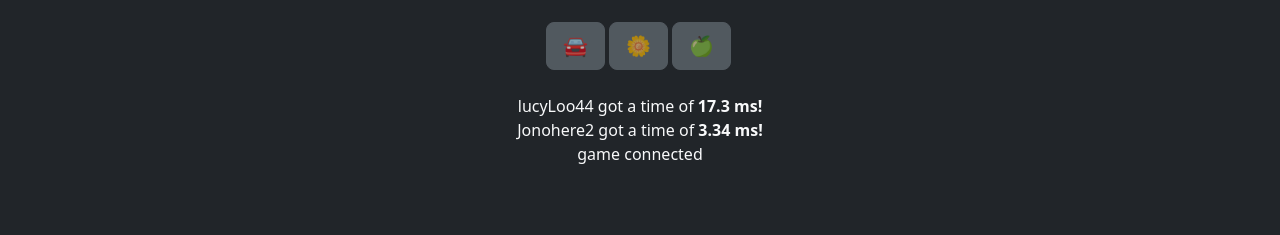
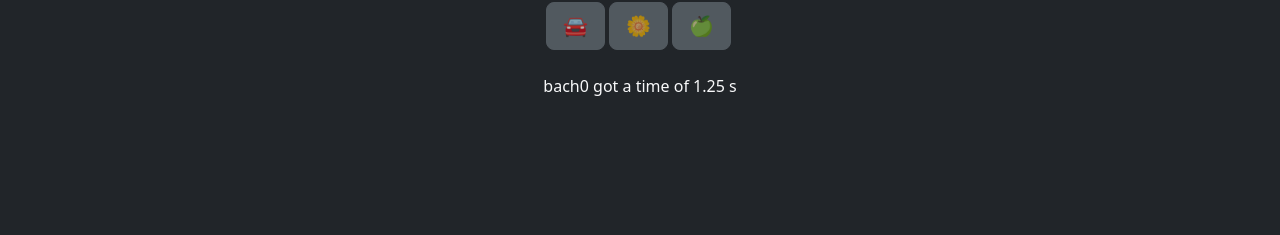
Before and after one commit to jakenef/speed-cola-game, a React (Vite) app: page /play in a window 1280 px wide. Shown: the part 531-766 px from the top of the page. Built offline with nearby package versions, Linux system fonts and the light colour scheme.

Commit message:
stub out websocket notifications of game updates

```diff
--- a/src/login/authenticated.jsx
+++ b/src/login/authenticated.jsx
@@ -13,7 +13,7 @@ export function Authenticated(props) {
 
   return (
     <div>
-      <div style={{ marginBottom: "2rem" }} className='playerName'>Username: {props.userName?.split('@')[0]}</div>
+      <h4 style={{ marginBottom: "2rem" }} className='playerName'>Player: {props.userName?.split('@')[0]}</h4>
       <Button variant='btn custom-button me-2' onClick={() => navigate('/play')}>
         Play
       </Button>
--- /dev/null
+++ b/src/play/gameNotifier.js
@@ -0,0 +1,52 @@
+const GameEvent = {
+    System: 'system',
+    End: 'gameEnd',
+    Start: 'gameStart',
+  };
+
+  class EventMessage {
+    constructor(from, type, value) {
+      this.from = from;
+      this.type = type;
+      this.value = value;
+    }
+  }
+
+  class GameEventNotifier {
+    events = [];
+    handlers = [];
+
+    constructor() {
+      // Simulate chat messages that will eventually come over WebSocket
+      setInterval(() => {
+        const score = Math.floor(Math.random() * 300)/100;
+        const date = new Date().toLocaleDateString();
+        const userName = 'bach0';
+        this.broadcastEvent(userName, GameEvent.End, { name: userName, score: score, date: date });
+      }, 5000);
+    }
+
+    broadcastEvent(from, type, value) {
+      const event = new EventMessage(from, type, value);
+      this.receiveEvent(event);
+    }
+
+    addHandler(handler) {
+      this.handlers.push(handler);
+    }
+
+    removeHandler(handler) {
+      this.handlers.filter((h) => h !== handler);
+    }
+
+    receiveEvent(event) {
+      this.events.push(event);
+
+      this.handlers.forEach((handler) => {
+        handler(event);
+      });
+    }
+  }
+
+  const GameNotifier = new GameEventNotifier();
+  export { GameEvent, GameNotifier };
--- a/src/play/play.jsx
+++ b/src/play/play.jsx
@@ -1,6 +1,7 @@
 import React from "react";
+import { Players } from "./players";
 
-export function Play() {
+export function Play({ userName }) {
   return (
     <main class="container-fluid bg-dark text-center">
       <div class="center-group">
@@ -33,19 +34,7 @@ export function Play() {
           🍏
         </button>
       </div>
-      <div id="player-messages">
-        <div class="event">
-          <span class="player-event">lucyLoo44</span> got a time of{" "}
-          <b>17.3 ms!</b>
-        </div>
-        <div class="event">
-          <span class="player-event">Jonohere2</span> got a time of{" "}
-          <b>3.34 ms!</b>
-        </div>
-        <div class="event">
-          <span class="system-event">game</span> connected
-        </div>
-      </div>
+      <Players />
     </main>
   );
 }
--- /dev/null
+++ b/src/play/players.jsx
@@ -0,0 +1,52 @@
+import React from 'react';
+
+import { GameEvent, GameNotifier } from './gameNotifier';
+
+export function Players() {
+
+  const [events, setEvent] = React.useState([]);
+
+  React.useEffect(() => {
+    GameNotifier.addHandler(handleGameEvent);
+
+    return () => {
+      GameNotifier.removeHandler(handleGameEvent);
+    };
+  }, []);
+
+  function handleGameEvent(event) {
+    setEvent((prevEvents) => {
+      let newEvents = [event, ...prevEvents];
+      if (newEvents.length > 10) {
+        newEvents = newEvents.slice(1, 10);
+      }
+      return newEvents;
+    });
+  }
+
+  function createMessageArray() {
+    const messageArray = [];
+    for (const [i, event] of events.entries()) {
+      let message = 'unknown';
+      if (event.type === GameEvent.End) {
+        message = ` got a time of ${event.value.score} s`;
+      } else if (event.type === GameEvent.System) {
+        message = event.value.msg;
+      }
+
+      messageArray.push(
+        <div key={i} className='event'>
+          <span className={'player-event'}>{event.from.split('@')[0]}</span>
+          {message}
+        </div>
+      );
+    }
+    return messageArray;
+  }
+
+  return (
+    <div className='players'>
+      <div id='player-messages'>{createMessageArray()}</div>
+    </div>
+  );
+}
```
Also changed, not shown: src/play/speedGame.jsx (added), 1 other file (tests, documents, lock files or other folders).
